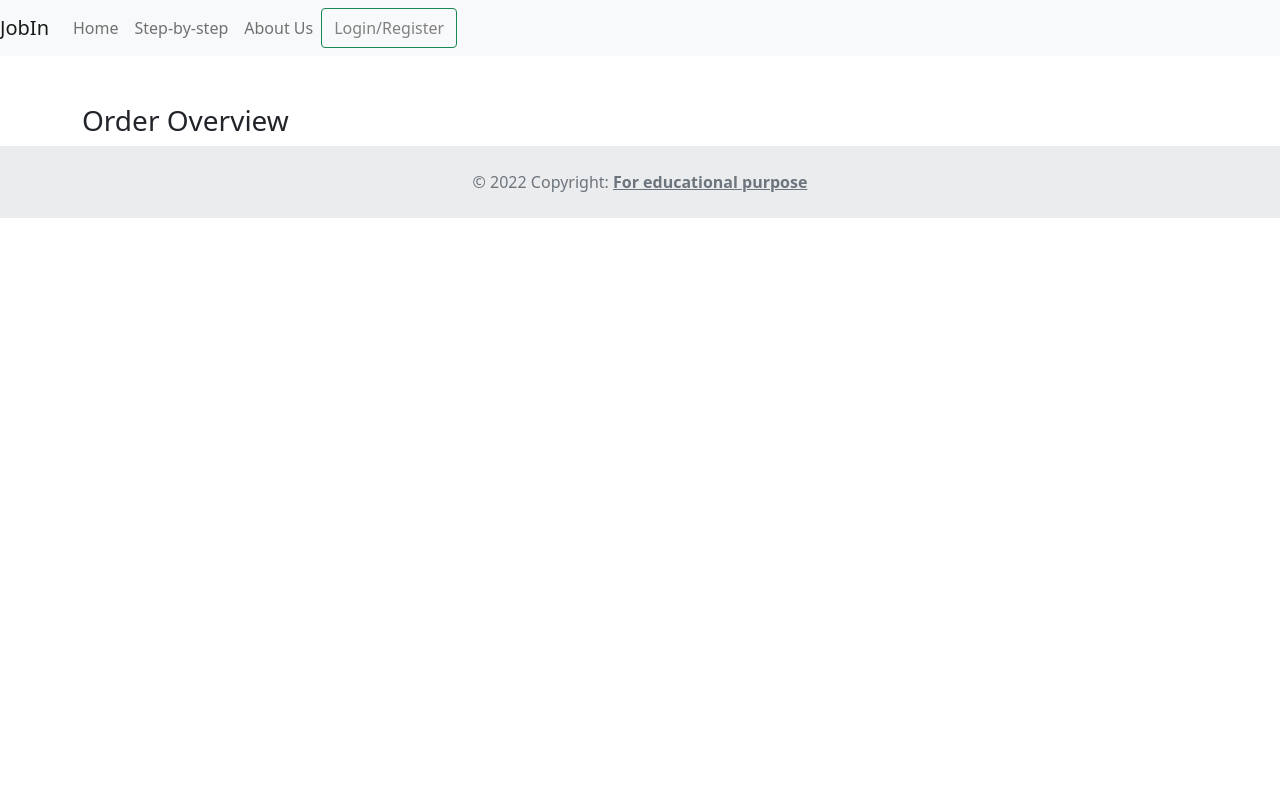
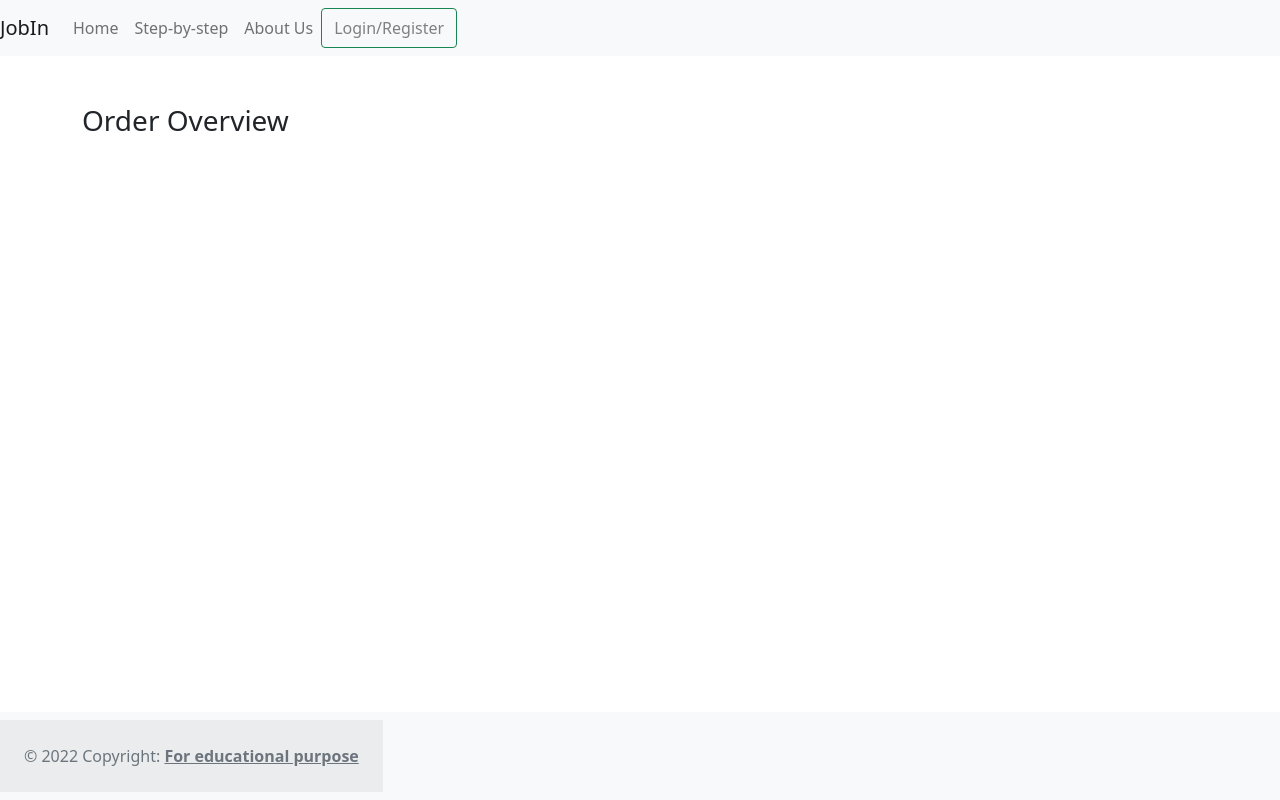
Before and after one commit to williamtyn/jobin, a Django app: page / in a window 1280 px wide. Run offline with Django 3.2, Linux system fonts and the light colour scheme; data that the repository does not hold is empty; parts of the project's set-up code (start-up, migrations or seed data) failed here and were passed over.

Commit message:
add fixed footer to bottom of templates

```diff
--- a/static/css/style.css
+++ b/static/css/style.css
@@ -1,5 +1,6 @@
 body {
     background-color: white;
+    padding-bottom: 70px;
 }
 
 .custom-button a {
--- a/templates/base.html
+++ b/templates/base.html
@@ -59,7 +59,7 @@
 
 </body>
 <!-- Footer -->
-<footer class="text-center text-lg-start bg-light text-muted">
+<footer class="text-center text-lg-start bg-light text-muted navbar fixed-bottom">
     <div class="text-center p-4" style="background-color: rgba(0, 0, 0, 0.05);">
         © 2022 Copyright:
         <a class="text-reset fw-bold" href="#">For educational purpose</a>
```
